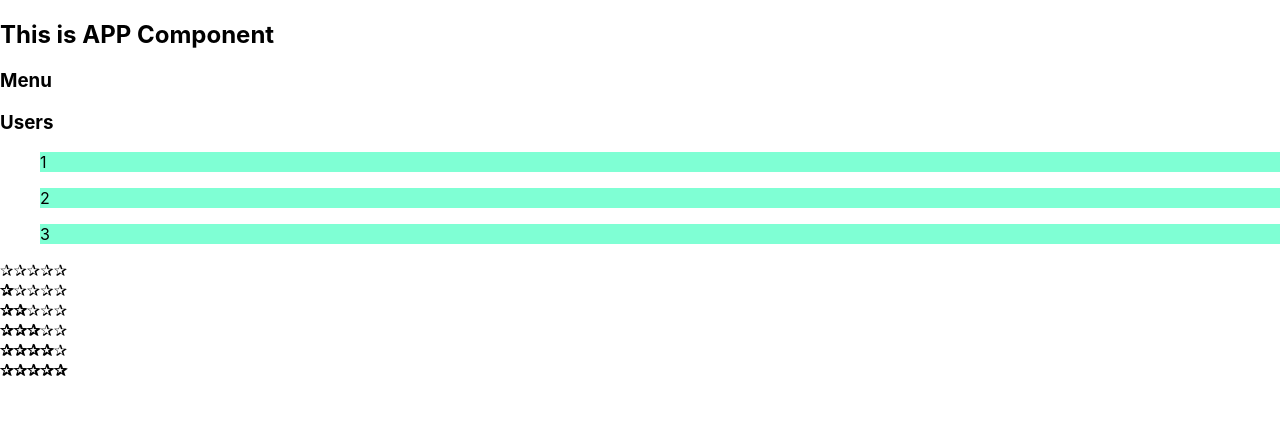
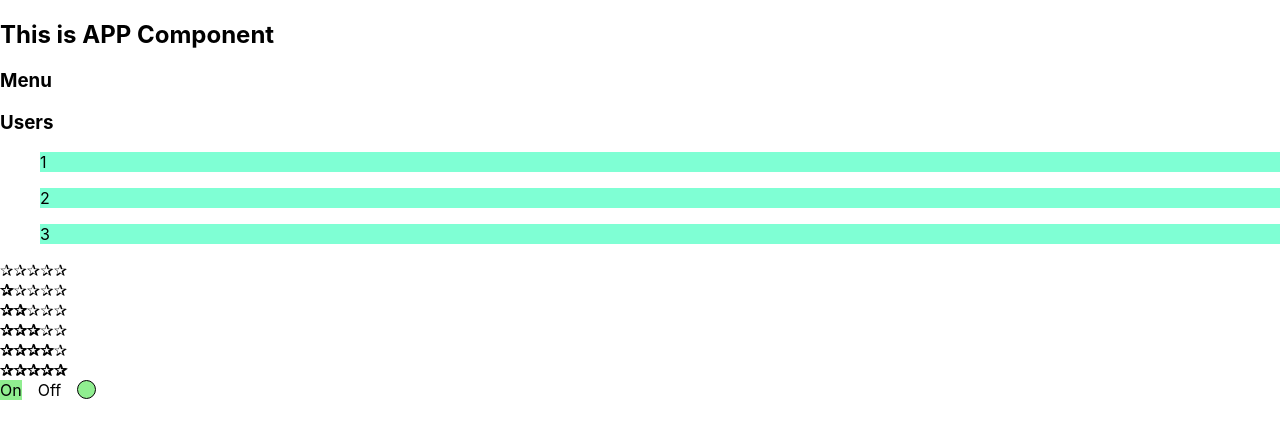
Before and after one commit to akach-dev/react-ts-is-simple, a React (Create React App) app: page / in a window 1280 px wide. Shown: the top 438 px of the page. Built offline with nearby package versions, Linux system fonts and the light colour scheme.

Commit message:
lesson 5 done

```diff
--- a/src/App.css
+++ b/src/App.css
@@ -11,6 +11,23 @@ li:not(:last-child) {
     margin-bottom: 1rem;
 }
 
+.onOff {
+    display: flex;
+    gap: 1rem;
+}
+
 .bulb {
+    height: 17px;
+    width: 17px;
+    border: 1px solid black;
+    border-radius: 50%;
+}
+
+.on {
+    background-color: lightgreen;
 
 }
+
+.off {
+    background-color: red;
+}
--- a/src/App.tsx
+++ b/src/App.tsx
@@ -3,6 +3,7 @@ import './App.css';
 import {PageTitle} from "./components/PageTitle";
 import {Accordion} from "./components/accordion/Accordion";
 import {Rating} from "./components/Rating";
+import {OnOff} from "./components/onOff/OnOff";
 
 
 export function App() {
@@ -17,6 +18,7 @@ export function App() {
        <Rating value={3}/>
        <Rating value={4}/>
        <Rating value={5}/>
+       <OnOff bulb={true}/>
      </>
   )
 }
--- a/src/components/onOff/OnOff.tsx
+++ b/src/components/onOff/OnOff.tsx
@@ -1,11 +1,15 @@
 import React from 'react';
 
-export const OnOff = () => {
+type OnOffPropsType = {
+  bulb: boolean
+}
+
+export const OnOff = ({bulb}: OnOffPropsType) => {
   return (
-     <div>
-       <span>On</span>
-       <span>Off</span>
-       <span className={'bulb'}></span>
+     <div className={'onOff'}>
+       <span className={bulb ? 'on' : ''}>On</span>
+       <span className={!bulb ? 'off' : ''}>Off</span>
+       <span className={bulb ? 'on bulb' : 'off bulb'}> </span>
      </div>
   );
 };
```
